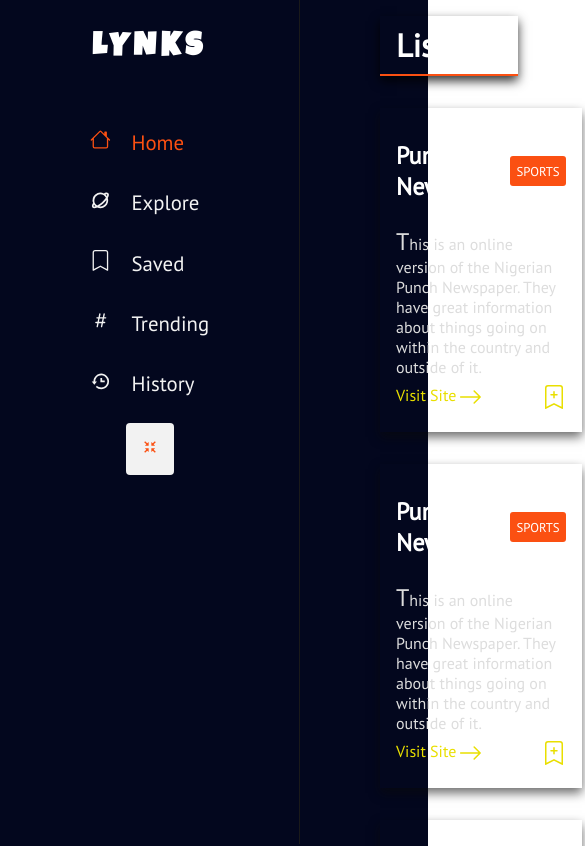
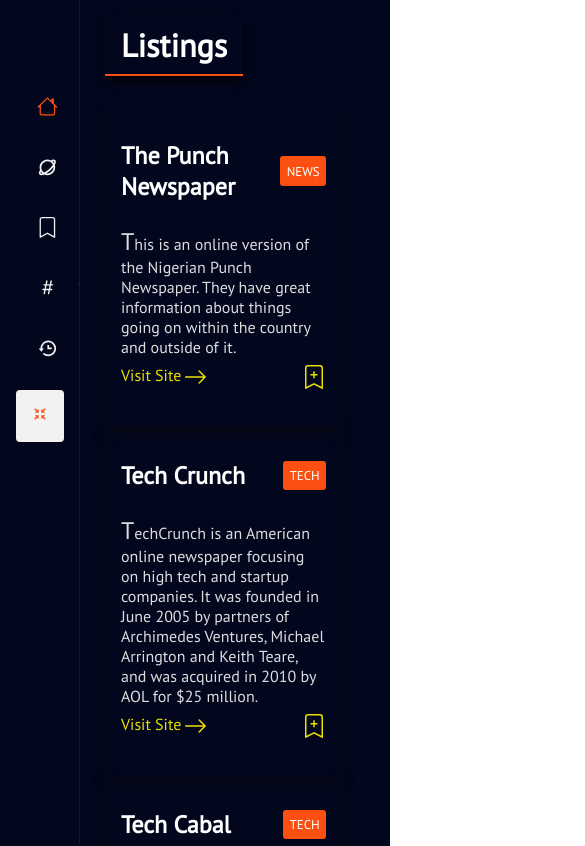
Before and after one commit to auleki/lynks, a React (Create React App) app: page / in a window 390 px wide. Shown: the top 846 px of the page, 585 px wide, since content can reach past the window. Built offline with nearby package versions, Linux system fonts and the light colour scheme; a web font is replaced by a local one.

Commit message:
homepage made responsive

```diff
--- a/src/App.tsx
+++ b/src/App.tsx
@@ -6,7 +6,7 @@ import Sidebar from "./components/Sidebar";
 
 
 function App() {
-  const [collapsed, setCollapsed] = useState<boolean>(false)
+  const [collapsed, setCollapsed] = useState<boolean>(true)
   const currentWidth = collapsed ? 80 : 300
 
   return (
--- a/src/components/LynkCard.tsx
+++ b/src/components/LynkCard.tsx
@@ -1,25 +1,27 @@
 import { LynkCardS } from "./StyledComponents"
 import { icons } from "../utils/constants"
 
-function LynkCard() {
+export interface ILynkProps {
+  id: number
+  siteName: string
+  category: string
+  description: string
+  siteLink: string
+}
+
+function LynkCard(props: { lynk: ILynkProps }) {
   return (
     <LynkCardS>
-      {/* category info  */}
-      {/* <span className="option__icon">
-        {icons.options}
-      </span> */}
       <section className="card__title">
-        <h2 className="name">Punch Newspaper</h2>
-        <span className="category">SPORTS</span>
+        <h2 className="name">{props.lynk.siteName}</h2>
+        <span className="category">{props.lynk.category}</span>
       </section>
       <p className="description">
-        This is an online version of the Nigerian Punch Newspaper.
-        They have great information about things going on within
-        the country and outside of it.
+        {props.lynk.description}
       </p>
       <section className="options">
         <a
-          href="https://punchng.com"
+          href={props.lynk.siteLink}
           className="link"
           target="_blank"
           rel="noopener noreferrer">
--- a/src/components/StyledComponents.ts
+++ b/src/components/StyledComponents.ts
@@ -19,7 +19,7 @@ export const AppContainer = styled.div(
     font-family: ${fonts.paragraphFont};
     padding: 1em 3em 1em 0;
     transition: padding-left 200ms ease-in;
-    padding-left: ${p.width + 80}px;
+    padding-left: ${p.width + 25}px;
 
   `
 )
@@ -119,6 +119,11 @@ export const LynkCardS = styled.div(
     box-shadow: 0 5px 10px 0 rgba(10, 10, 10, .6);
     padding: 1em;
     position: relative;
+    flex: 1 1 25rem;
+    display: flex;
+    flex-direction: column;
+    padding-bottom: 2em;
+    /* justify-content: space-between; */
 
     .link {
       display: flex;
@@ -160,7 +165,7 @@ export const LynkCardS = styled.div(
       padding: 1em 0;
       .name {
         display: inline-flex;
-        /* border-bottom: 1px solid white; */
+        /* border-bottom: 1px solid y; */
         /* color: ${colors.yellow}; */
       }
     }
@@ -198,12 +203,12 @@ export const LynkCardS = styled.div(
 
 export const LynksContainer = styled.section(
   () => css`
-    display: grid;
-    grid-template-columns: repeat(3, 2fr);
+    /* display: grid;
+    grid-template-columns: repeat(3, 2fr); */
+    display: flex;
+    flex-wrap: wrap;
     margin: 2em 0;
-    row-gap: 2em;
-    column-gap: 2em;
+    /* row-gap: 2em;
+    column-gap: 2em; */
  `
 )
-
-// export const
--- a/src/pages/home/Homepage.tsx
+++ b/src/pages/home/Homepage.tsx
@@ -1,6 +1,6 @@
 import { LynksContainer, PageContainer } from "../../components/StyledComponents"
 import LynkCard from "../../components/LynkCard"
-
+import { lynks } from "../../utils/constants"
 
 const Homepage = () => {
   return (
@@ -10,15 +10,7 @@ const Homepage = () => {
       </div>
 
       <LynksContainer>
-        <LynkCard />
-        <LynkCard />
-        <LynkCard />
-        <LynkCard />
-        <LynkCard />
-        <LynkCard />
-        <LynkCard />
-        <LynkCard />
-        <LynkCard />
+        {lynks.map(lynk => <LynkCard key={lynk.id} lynk={lynk} />)}
       </LynksContainer>
 
     </PageContainer>
--- a/src/utils/constants.tsx
+++ b/src/utils/constants.tsx
@@ -19,45 +19,6 @@ export const fonts = {
   logoFont: "Luckiest Guy",
 }
 
-export const lynks = [
-  {
-    siteName: "The Punch Newspaper",
-    description: "This is an online version of the Nigerian Punch Newspaper. They have great information about things going on within the country and outside of it.",
-    category: "news",
-    siteLink: "https://punchng.com/",
-  },
-  {
-    siteName: "Tech Crunch",
-    description: "TechCrunch is an American online newspaper focusing on high tech and startup companies. It was founded in June 2005 by partners of Archimedes Ventures, Michael Arrington and Keith Teare, and was acquired in 2010 by AOL for $25 million.",
-    category: "tech",
-    siteLink: "https://techcrunch.com/",
-  },
-  {
-    siteName: "Tech Cabal",
-    description: "In Nigeria this is one of the most informative sites with vital information on major aspects of tech",
-    category: "tech",
-    siteLink: "https://techcabal.com/",
-  },
-  {
-    siteName: "Business Insider Africa",
-    description: "One of the most informative business sites that give up to date information on all aspects of business, both international and local",
-    category: "business",
-    siteLink: "https://africa.businessinsider.com/",
-  },
-  {
-    siteName: "The LA Times",
-    description: "The Los Angeles Times is the largest metropolitan daily newspaper in the country, with a daily readership of 1.3 million and 2 million on Sunday, more than 30 million unique latimes.com visitors monthly and a combined print and online local weekly audience of 4.6 million. The Pulitzer Prize-winning Times has been covering Southern California for more than 139 years.",
-    category: "news",
-    siteLink: "https://www.latimes.com/",
-  },
-  {
-    siteName: "Enda Gadgets",
-    description: "One of the top sites for reviews on gadgets alongisde entertainment, gaming and awesome guides",
-    category: "gadgets",
-    siteLink: "https://www.engadget.com/",
-  }
-]
-
 export const icons = {
   home: <BSIcon.BsHouse />,
   saved: <BSIcon.BsBookmark />,
@@ -71,3 +32,48 @@ export const icons = {
   options: <BIcons.BiDotsVerticalRounded />,
   save: <BSIcon.BsBookmarkPlus />
 }
+
+export const lynks = [
+  {
+    id: 1,
+    siteName: "The Punch Newspaper",
+    description: "This is an online version of the Nigerian Punch Newspaper. They have great information about things going on within the country and outside of it.",
+    category: "news",
+    siteLink: "https://punchng.com/",
+  },
+  {
+    id: 2,
+    siteName: "Tech Crunch",
+    description: "TechCrunch is an American online newspaper focusing on high tech and startup companies. It was founded in June 2005 by partners of Archimedes Ventures, Michael Arrington and Keith Teare, and was acquired in 2010 by AOL for $25 million.",
+    category: "tech",
+    siteLink: "https://techcrunch.com/",
+  },
+  {
+    id: 3,
+    siteName: "Tech Cabal",
+    description: "In Nigeria this is one of the most informative sites with vital information on major aspects of tech",
+    category: "tech",
+    siteLink: "https://techcabal.com/",
+  },
+  {
+    id: 4,
+    siteName: "Business Insider Africa",
+    description: "One of the most informative business sites that give up to date information on all aspects of business, both international and local",
+    category: "business",
+    siteLink: "https://africa.businessinsider.com/",
+  },
+  {
+    id: 5,
+    siteName: "The LA Times",
+    description: "The Los Angeles Times is the largest metropolitan daily newspaper in the country, with a daily readership of 1.3 million and 2 million on Sunday, more than 30 million unique latimes.com visitors monthly and a combined print and online local weekly audience of 4.6 million. The Pulitzer Prize-winning Times has been covering Southern California for more than 139 years.",
+    category: "news",
+    siteLink: "https://www.latimes.com/",
+  },
+  {
+    id: 6,
+    siteName: "Enda Gadgets",
+    description: "One of the top sites for reviews on gadgets alongisde entertainment, gaming and awesome guides",
+    category: "gadgets",
+    siteLink: "https://www.engadget.com/",
+  }
+]
```
Also changed, not shown: src/components/Sidebar.tsx (+2 -5 lines).
